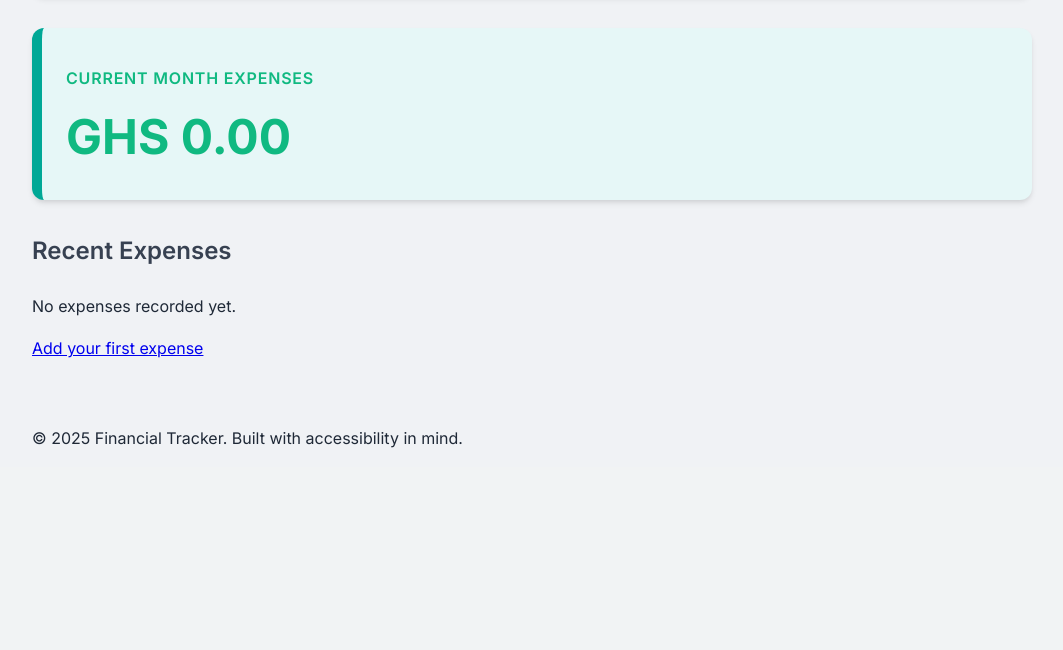
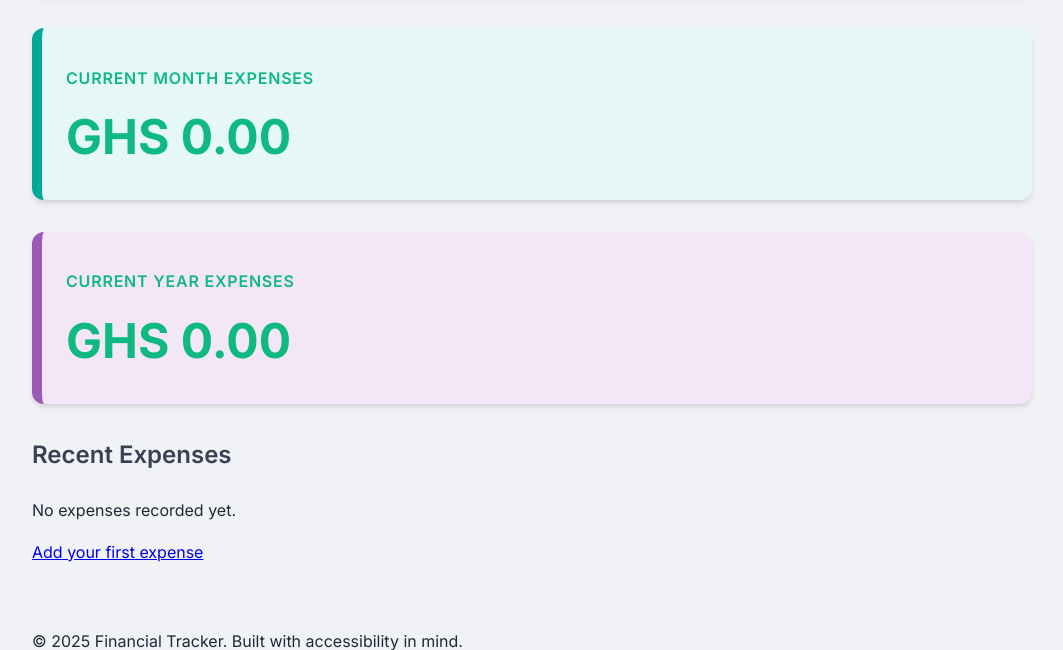
Before and after one commit to NANA-PREMPEH/FinancialTracker, a Flask app: page / in a window 1280 px wide. Shown: the part 402-1052 px from the top of the page, without its empty margins (108-1171 px from the left). Before the commit the page ends 850 px from the top, so only its background shows below. Run offline with Flask 3, Linux system fonts and the light colour scheme; data that the repository does not hold is empty; parts of the project's set-up code (start-up, migrations or seed data) failed here and were passed over.

```diff
--- a/app/routes.py
+++ b/app/routes.py
@@ -22,6 +22,13 @@ def dashboard():
     monthly_expenses = db.session.query(func.sum(Expense.amount)).filter(
         Expense.transaction_type == 'expense',
         Expense.date >= month_start
+    ).scalar() or 0
+
+    # Calculate current year's expenses
+    year_start = datetime(now.year, 1, 1)
+    yearly_expenses = db.session.query(func.sum(Expense.amount)).filter(
+        Expense.transaction_type == 'expense',
+        Expense.date >= year_start
     ).scalar() or 0
 
     # Budget alerts
@@ -62,6 +69,7 @@ def dashboard():
                          total_expenses=total_expenses,
                          total_income=total_income,
                          monthly_expenses=monthly_expenses,
+                         yearly_expenses=yearly_expenses,
                          budget_alerts=budget_alerts)
 
 # ===== TRANSACTIONS =====
--- a/app/templates/dashboard.html
+++ b/app/templates/dashboard.html
@@ -13,6 +13,11 @@
 <div class="summary-box" style="background: #e6f7f7; padding: 1.5rem; margin-bottom: 2rem; border-left: 10px solid #00a896;">
     <h2>Current Month Expenses</h2>
     <p style="font-size: 3rem; font-weight: bold; margin: 0;">GHS {{ "%.2f"|format(monthly_expenses) }}</p>
+</div>
+
+<div class="summary-box" style="background: #f3e6f7; padding: 1.5rem; margin-bottom: 2rem; border-left: 10px solid #9b59b6;">
+    <h2>Current Year Expenses</h2>
+    <p style="font-size: 3rem; font-weight: bold; margin: 0;">GHS {{ "%.2f"|format(yearly_expenses) }}</p>
 </div>
 
 <h2>Recent Expenses</h2>
```
